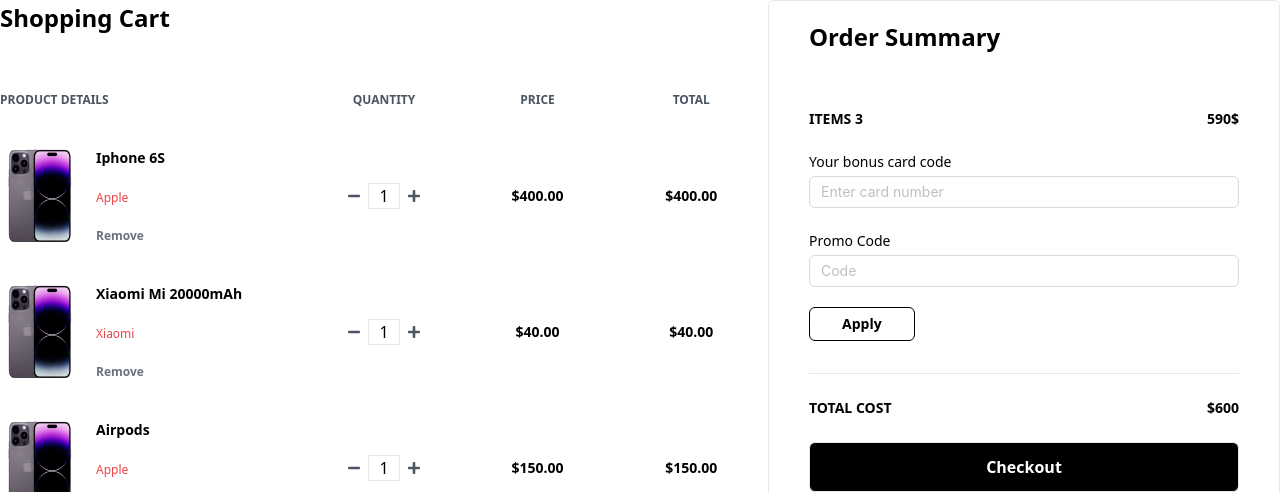
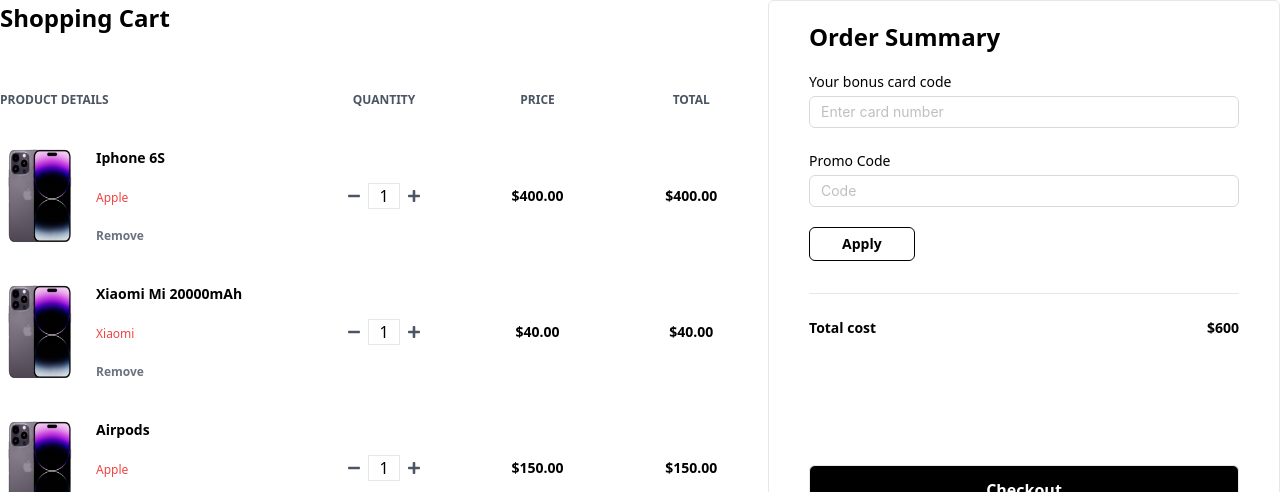
Before and after one commit to LorikHasani/eCommerce_UI, a React (Vite) app: page /shopping-cart in a window 1280 px wide. Shown: the part 460-952 px from the top of the page. Built offline with nearby package versions, Linux system fonts and the light colour scheme.

Commit message:
shopping-cart

```diff
--- a/src/components/ShopingCartSection/ShoppingCartSection.jsx
+++ b/src/components/ShopingCartSection/ShoppingCartSection.jsx
@@ -163,12 +163,15 @@
             </span>
           </div>
         </div>
-        <div id="summary" className="w-[40%] border py-5 px-10 rounded-md">
+        <div
+          id="summary"
+          className="w-[40%] border py-5 px-10 rounded-md flex flex-col"
+        >
           <h1 className="font-semibold text-2xl  pb-4">Order Summary</h1>
-          <div className="flex justify-between mt-10 mb-5">
+          {/* <div className="flex justify-between mt-10 mb-5">
             <span className="font-semibold text-sm uppercase">Items 3</span>
             <span className="font-semibold text-sm">590$</span>
-          </div>
+          </div> */}
           <div>
             <label className=" inline-block mb-1 text-[14px]">
               Your bonus card code
@@ -181,18 +184,20 @@
             </label>
             <Input type="text" placeholder="Code" />
           </div>
-          <ButtonOutline className=" text-sm text-black !py-1 px-8   border-primaryBlack">
-            Apply
-          </ButtonOutline>
+          <div>
+            <ButtonOutline className=" text-sm text-black !py-1 px-8   border-primaryBlack">
+              Apply
+            </ButtonOutline>
+          </div>
           <div className="border-t mt-8">
-            <div className="flex font-semibold justify-between py-6 text-sm uppercase">
+            <div className="flex font-semibold justify-between py-6 text-sm ">
               <span>Total cost</span>
               <span>$600</span>
             </div>
-            <ButtonOutline className="bg-primaryBlack  font-semibold text-white  w-full text-[16px] !py-3">
-              Checkout
-            </ButtonOutline>
           </div>
+          <ButtonOutline className="bg-primaryBlack  font-semibold text-white  w-full text-[16px] !py-3 mt-auto">
+            Checkout
+          </ButtonOutline>
         </div>
       </div>
     </div>
```
